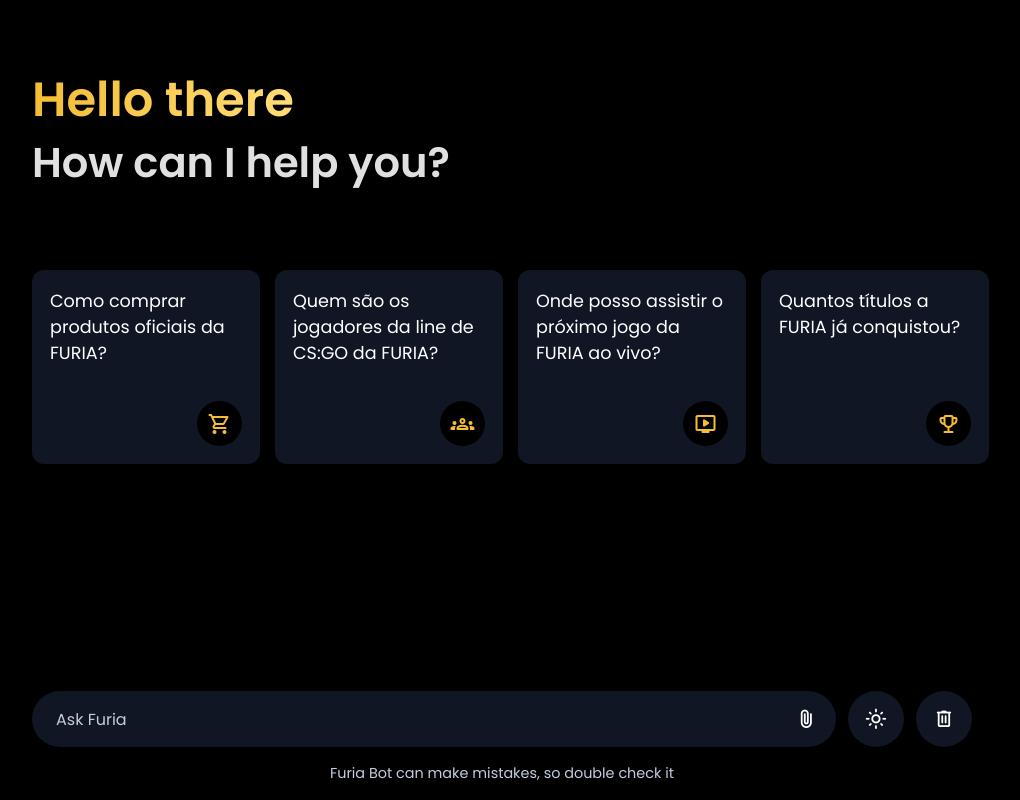
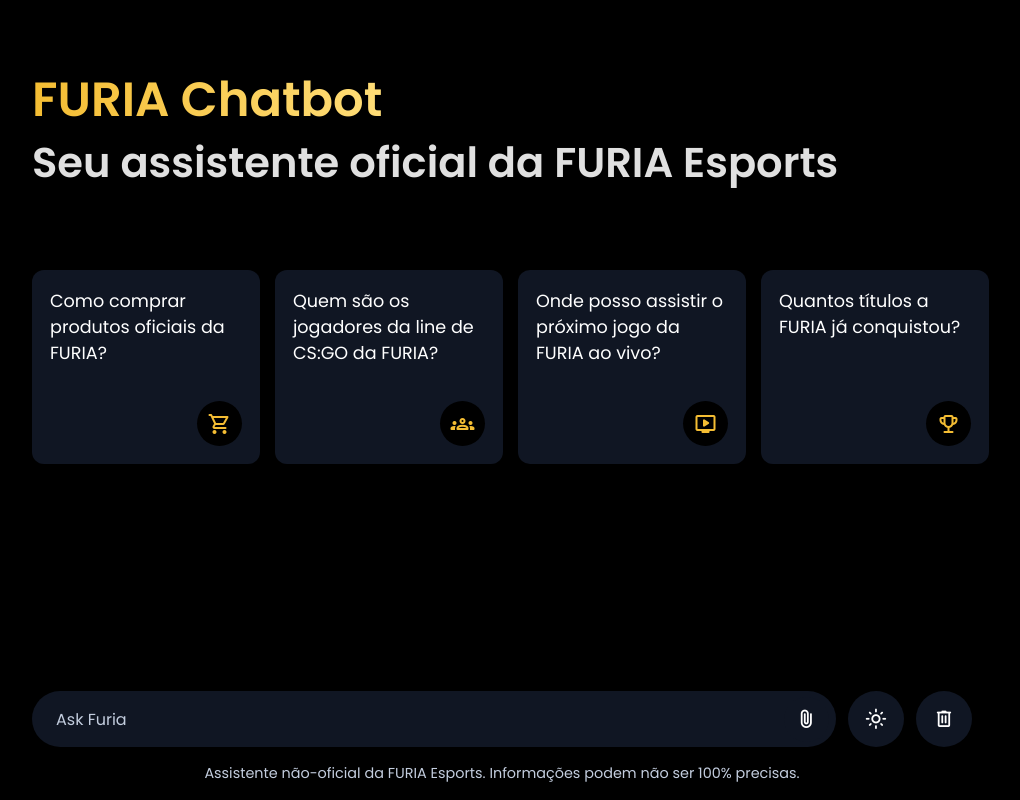
Before and after one commit to Vitinho0102/FuriaChatBot, a plain HTML site: page index.html in a window 1280 px wide. Shown: the whole page, without its empty margins (138-1158 px from the left). Drawn offline with nearby package versions, Linux system fonts and the light colour scheme.

Commit message:
Update index.html
Atualizações no html

```diff
--- a/index.html
+++ b/index.html
@@ -14,8 +14,8 @@
     <div class="container">
         <!-- app Header -->
         <header class="app-header">
-            <h1 class="heading">Hello there</h1>
-            <h2 class="sub-heading">How can I help you?</h2>
+            <h1 class="heading">FURIA Chatbot</h1>
+            <h2 class="sub-heading">Seu assistente oficial da FURIA Esports</h2>
         </header>
 
         <!-- Suggestions List -->
@@ -69,10 +69,11 @@
                 <button id="delete-chats-btn" class="material-symbols-rounded">delete</button>
             </div>
 
-            <p class="disclaimer-text">Furia Bot can make mistakes, so double check it</p>
+            <p class="disclaimer-text">Assistente não-oficial da FURIA Esports. Informações podem não ser 100% precisas.</p>
         </div>
     </div>
 
+    <script src="data.js"></script>
     <script src="script.js"></script>
 </body>
 
```
